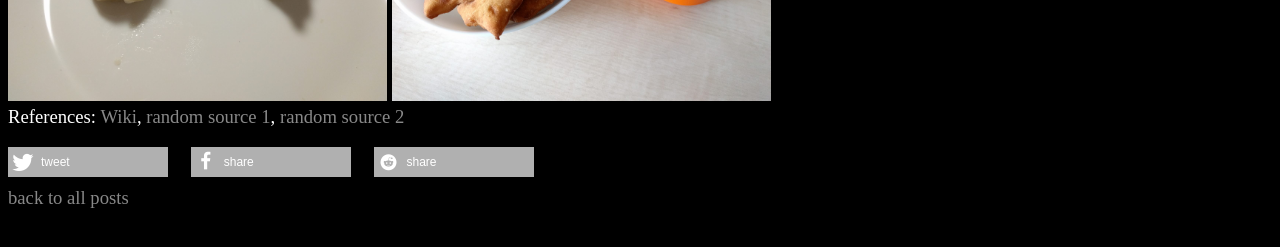
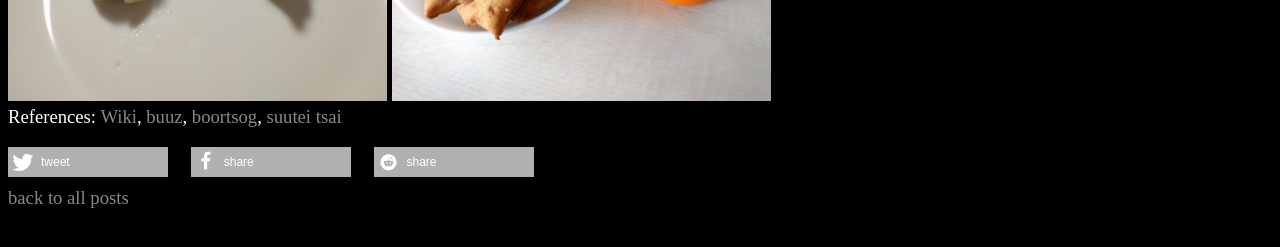
Before and after one commit to Shaidil/shaidil.github.io, a Jekyll site: the page built from _posts/cooking/2017-01-14-cooking-stuff.html, in a window 1280 px wide. Shown: the part 342-589 px from the top of the page. Built offline with Jekyll 4.4.1, drawn with Linux system fonts in a browser that asks for light colours; nearby versions of some CDN libraries; some web fonts are replaced.

Commit message:
Update 2017-01-14-cooking-stuff.html

```diff
--- a/_posts/cooking/2017-01-14-cooking-stuff.html
+++ b/_posts/cooking/2017-01-14-cooking-stuff.html
@@ -7,5 +7,5 @@ This weekend I'm doing attempts at Mongolian food. The first round of buuz doesn
 <img class="responsive" title="bortsoog with suutei tsai" src="/images/2017-01-14/mongolian-food-2.jpg" />
 <br>
 
-  References: <a href="https://en.wikipedia.org/wiki/Marshall_Islands">Wiki</a>, <a href="http://www.internationalcuisine.com/category/marshall-islands/">random source 1</a>, <a href="http://www.travelingeast.com/oceania/marshall-islands/marshallese-cuisine/">random source 2</a><br>
+  References: <a href="https://en.wikipedia.org/wiki/Mongolia">Wiki</a>, <a href="http://www.mongolfood.info/en/recipes/buuz.html">buuz</a>, <a href="http://www.mongolfood.info/en/recipes/boortsog.html">boortsog</a>, <a href="http://www.mongolfood.info/en/recipes/suutei-tsai.html">suutei tsai</a><br>
 </p>
```
